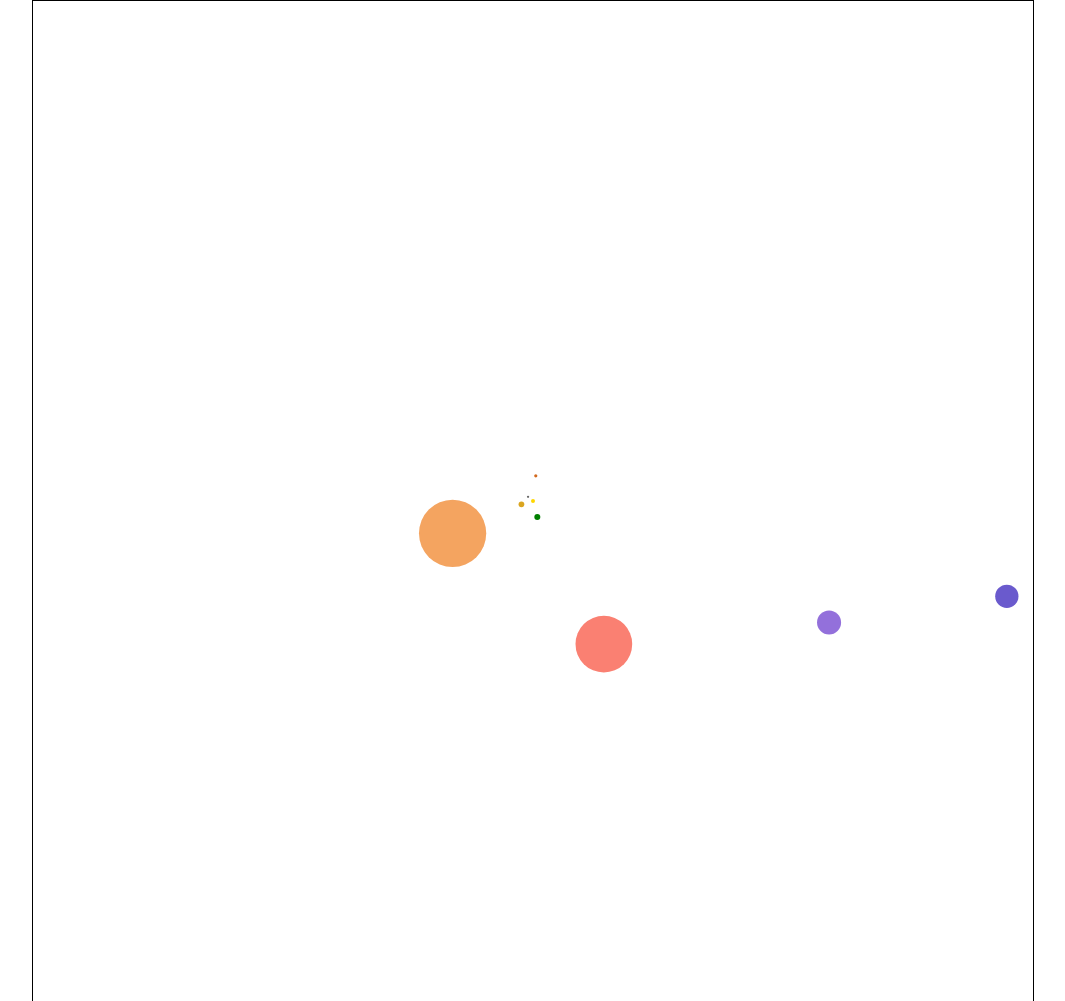
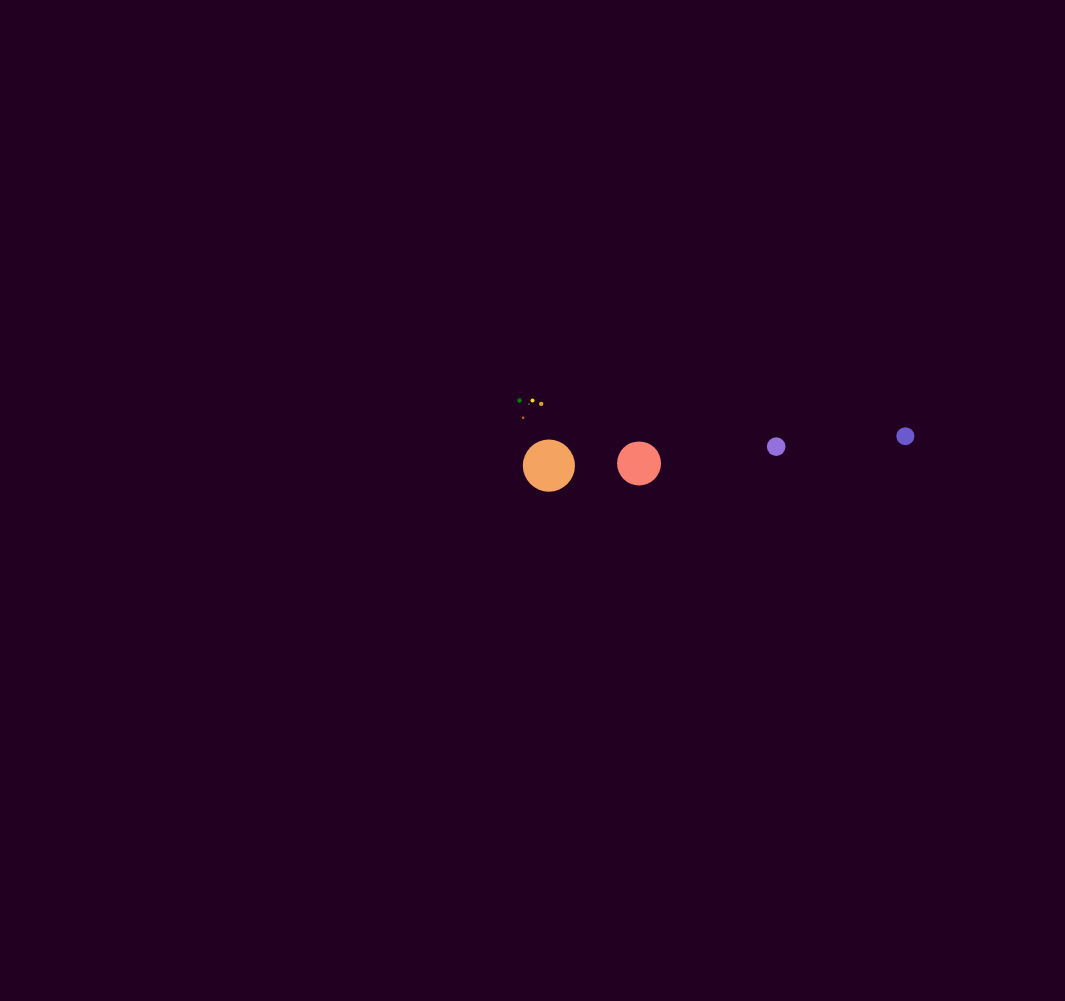
Before and after one commit to msmontoya/msmontoya.github.io, a plain HTML site: page index.html in a window 1280 px wide. Shown: the top 1001 px of the page, without its empty margins (108-1173 px from the left). After the commit the page ends 800 px from the top, so only its background shows below. Drawn offline with Linux system fonts and the light colour scheme.

Commit message:
improving

```diff
--- a/index.html
+++ b/index.html
@@ -4,53 +4,81 @@
     <meta charset="UTF-8">
     <title>Document</title>
     <style>
+    html {
+        overflow: auto;
+        height: 100%;
+    }
         body {
             margin: 0px;
             height: 100%;
-            display: flex;
-            flex-direction: column;
-            justify-content: center;
-            align-items: center;
+            max-height: 100%;
+            overflow: auto;
+            background-color: #202;
         }
     </style>
 </head>
 <body>
-    <div style="width: 1000px; height: 1000px; flex: 0 0 auto;">
-        <canvas id="solarSystem" width="1000" height="1000" style="border: 1px solid black"></canvas>
-    </div>
+    <canvas id="solarSystem" style="display: block;
+    position: absolute; top: 0; bottom: 0; left: 0; right: 0; margin: auto;"></canvas>
     <script>
+
         var SECONDS_PER_YEAR = 2;
-        var PIXELS_PER_AU = 500/30; // neptune is at 30 au, set this as the max
-        var EARTH_RADIUS_PIXELS = 3;
+        var EARTH_RADIUS_CANVAS_FRACTION = .003;
+        var FPS = 30;
 
+        var dim;
+        var canvas;
+        var ctx;
+        var planets;
+        var earthRadiusPixels;
+        var pixelsPerAu;
         var time = 0.0;
-        var planets = [];
-        planets.push(new Planet(2, 0, 1, "gold")); //sun
-        planets.push(new Planet(EARTH_RADIUS_PIXELS*.383, PIXELS_PER_AU*.387, .241, "dimgrey")); //mercury
-        planets.push(new Planet(EARTH_RADIUS_PIXELS*.949, PIXELS_PER_AU*.723, .616, "goldenrod")); //venus
-        planets.push(new Planet(EARTH_RADIUS_PIXELS, PIXELS_PER_AU, 1, "green")); //earth
-        planets.push(new Planet(EARTH_RADIUS_PIXELS*.532, PIXELS_PER_AU*1.52, 1.882, "chocolate")); //mars
-        planets.push(new Planet(EARTH_RADIUS_PIXELS*11.21, PIXELS_PER_AU*5.2, 11.862, "sandybrown")); //jupiter
-        planets.push(new Planet(EARTH_RADIUS_PIXELS*9.45, PIXELS_PER_AU*9.58, 29.456, "salmon")); //saturn
-        planets.push(new Planet(EARTH_RADIUS_PIXELS*4.01, PIXELS_PER_AU*19.2, 84.07, "mediumpurple")); //uranus
-        planets.push(new Planet(EARTH_RADIUS_PIXELS*3.88, PIXELS_PER_AU*29, 164.81, "slateblue")); //neptune
 
-        var canvas = document.getElementById("solarSystem");
-        var ctx = canvas.getContext('2d');
 
-        setInterval(function() {
-            time += 1/(SECONDS_PER_YEAR*60);
+        window.onload = function() {
+            canvas = document.getElementById("solarSystem");
+            ctx = canvas.getContext('2d');
+            size(canvas);
+            createPlanets();
+        }
+
+        window.onresize = function() { size(canvas); }
+
+        window.setInterval(function() {
+            time += 1/(FPS);
+            // time += 1/(SECONDS_PER_YEAR*FPS);
             ctx.clearRect(0, 0, canvas.width, canvas.height);
             for (var i=0; i < planets.length; i++) {
                 planets[i].move(time);
                 ctx.beginPath();
                 ctx.fillStyle = planets[i].color;
-                ctx.ellipse(planets[i].x + 500, planets[i].y + 500, planets[i].radius, planets[i].radius, 0, 0, Math.PI*2);
+                ctx.ellipse(planets[i].x + dim/2, planets[i].y + dim/2, planets[i].radius, planets[i].radius, 0, 0, Math.PI*2);
                 ctx.fill();
                 ctx.closePath();
             }
+        }, 1/FPS*1000)
 
-        }, 1/60)
+        function createPlanets() {
+            planets = [];
+            planets.push(new Planet(2, 0, 1, "gold")); //sun
+            planets.push(new Planet(earthRadiusPixels*.383, pixelsPerAu*.387, .241, "dimgrey")); //mercury
+            planets.push(new Planet(earthRadiusPixels*.949, pixelsPerAu*.723, .616, "goldenrod")); //venus
+            planets.push(new Planet(earthRadiusPixels, pixelsPerAu, 1, "green")); //earth
+            planets.push(new Planet(earthRadiusPixels*.532, pixelsPerAu*1.52, 1.882, "chocolate")); //mars
+            planets.push(new Planet(earthRadiusPixels*11.21, pixelsPerAu*5.2, 11.862, "sandybrown")); //jupiter
+            planets.push(new Planet(earthRadiusPixels*9.45, pixelsPerAu*9.58, 29.456, "salmon")); //saturn
+            planets.push(new Planet(earthRadiusPixels*4.01, pixelsPerAu*19.2, 84.07, "mediumpurple")); //uranus
+            planets.push(new Planet(earthRadiusPixels*3.88, pixelsPerAu*29, 164.81, "slateblue")); //neptune
+        }
+
+        function size(canvas) {
+            dim = Math.max(Math.min(window.innerWidth, window.innerHeight) - 25, 100);
+            canvas.width = dim;
+            canvas.height = dim;
+            earthRadiusPixels = dim*EARTH_RADIUS_CANVAS_FRACTION;
+            pixelsPerAu = dim/2/30 // because neptune au = 30
+            createPlanets();
+        }
 
         function Planet(radius, orbitRadius, period, color) {
             this.radius = radius;
```
